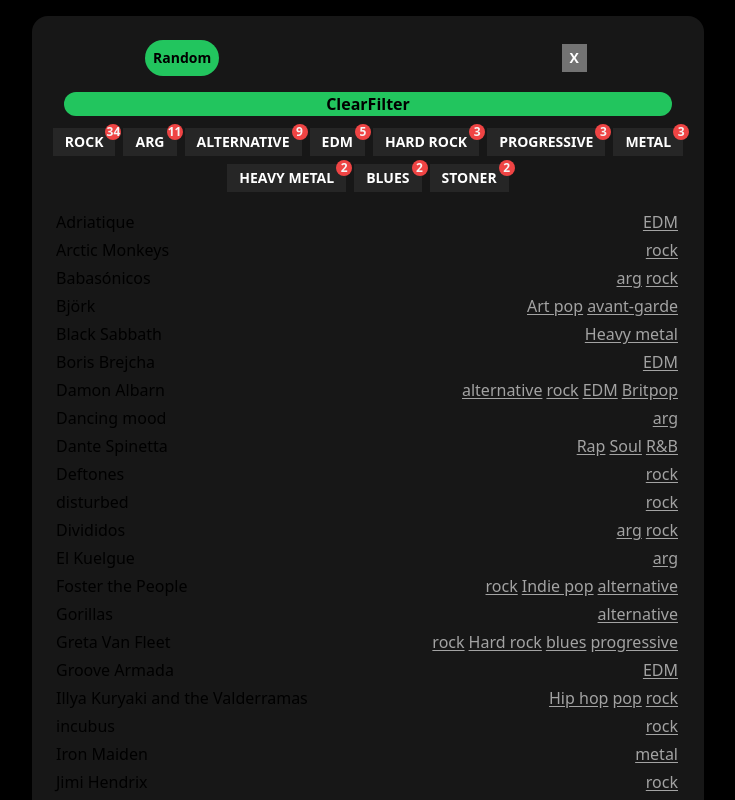
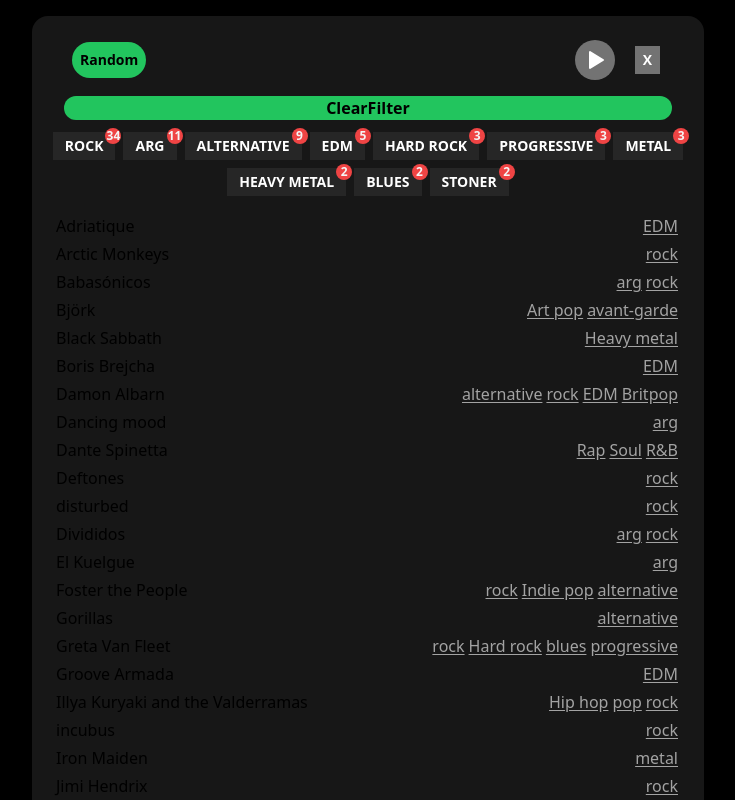
Before and after one commit to leog91/jukebox, a Next.js app: page /pick in a window 1280 px wide. Shown: the top 800 px of the page, without its empty margins (272-1007 px from the left). Built offline with nearby package versions, Linux system fonts and the light colour scheme.

Commit message:
added play button and redirect

```diff
--- a/src/components/MusicPick.tsx
+++ b/src/components/MusicPick.tsx
@@ -61,16 +61,49 @@
 
   return (
     <div className="flex pt-4 sm:my-4  w-full max-w-2xl  flex-col bg-neutral-900 sm:rounded-2xl sm:p-4">
-      <div className="flex my-2   w-full items-center justify-evenly">
+      <div className="flex my-2 mx-6    items-center justify-between">
         <button
           className="bg-green-500  hover:scale-105 text-black text-sm font-semibold p-2 rounded-3xl"
           onClick={() => handleRandom()}
         >
           Random
         </button>
-        <div className="w-36 underline truncate underline-offset-4 decoration-pink-500">
+        <div className=" mx-8 w-full underline truncate underline-offset-4 decoration-pink-500">
           {random?.artist}
         </div>{" "}
+        <a
+          href={`https://open.spotify.com/search/${random?.artist}`}
+          target="_blank"
+        >
+          <button
+            disabled={!random ? true : false}
+            className={` rounded-full mx-4   h-10 w-10 text-sm font-bold    uppercase   ${
+              random
+                ? "text-black bg-green-500"
+                : "text-white bg-neutral-500 cursor-not-allowed"
+            }`}
+          >
+            <div className="flex items-center justify-center">
+              <svg
+                xmlns="http://www.w3.org/2000/svg"
+                width="24"
+                height="24"
+                fill="none"
+                stroke="currentColor"
+                strokeLinecap="round"
+                strokeLinejoin="round"
+                strokeWidth="1.5"
+              >
+                <path stroke="none" d="M0 0h24v24H0z" />
+                <path
+                  fill="currentColor"
+                  stroke="none"
+                  d="M6 4v16a1 1 0 0 0 1.524.852l13-8a1 1 0 0 0 0-1.704l-13-8A1 1 0 0 0 6 4z"
+                />
+              </svg>
+            </div>
+          </button>
+        </a>
         <button
           disabled={!random ? true : false}
           className={`  text-sm font-bold mx-1 px-2 py-1 uppercase   ${
```
